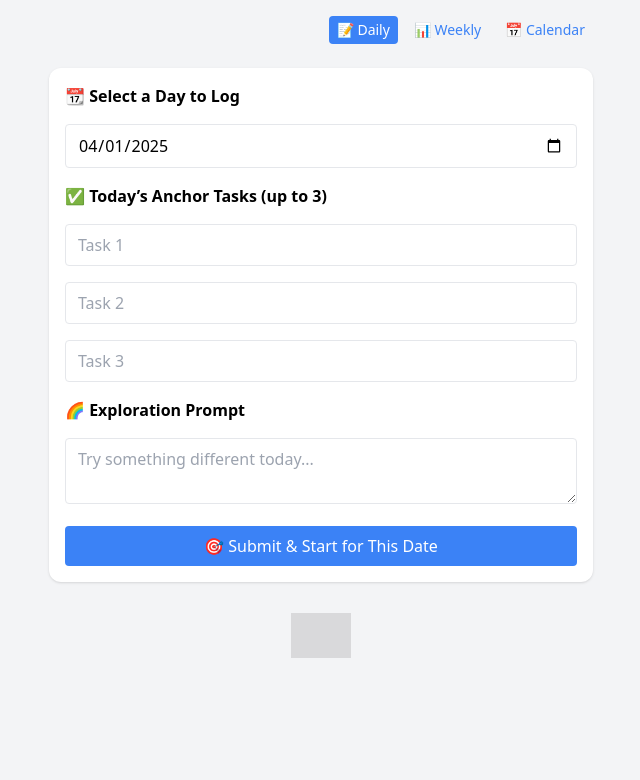
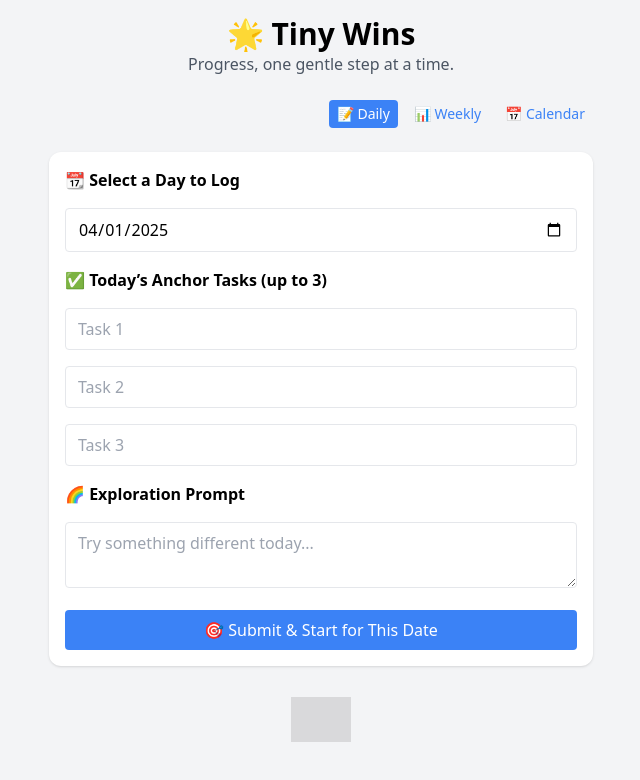
Before and after one commit to Fionayjx/tiny-wins, a React (Create React App) app: page / in a window 1280 px wide. Shown: the top 780 px of the page, without its empty margins (319-959 px from the left). Built offline with nearby package versions, Linux system fonts and the light colour scheme; grey boxes are pictures that could not be loaded.

Commit message:
put back the title

```diff
--- a/src/RoutineDemo.jsx
+++ b/src/RoutineDemo.jsx
@@ -368,6 +368,10 @@ export default function RoutineDemo() {
 
   return (
     <div className="max-w-xl mx-auto p-4 space-y-6">
+      <div className="text-center">
+         <h1 className="text-3xl font-bold">🌟 Tiny Wins</h1>
+         <p className="text-gray-600">Progress, one gentle step at a time.</p>
+       </div>
 
       <div className="text-right flex justify-end space-x-2">
         <button
```
